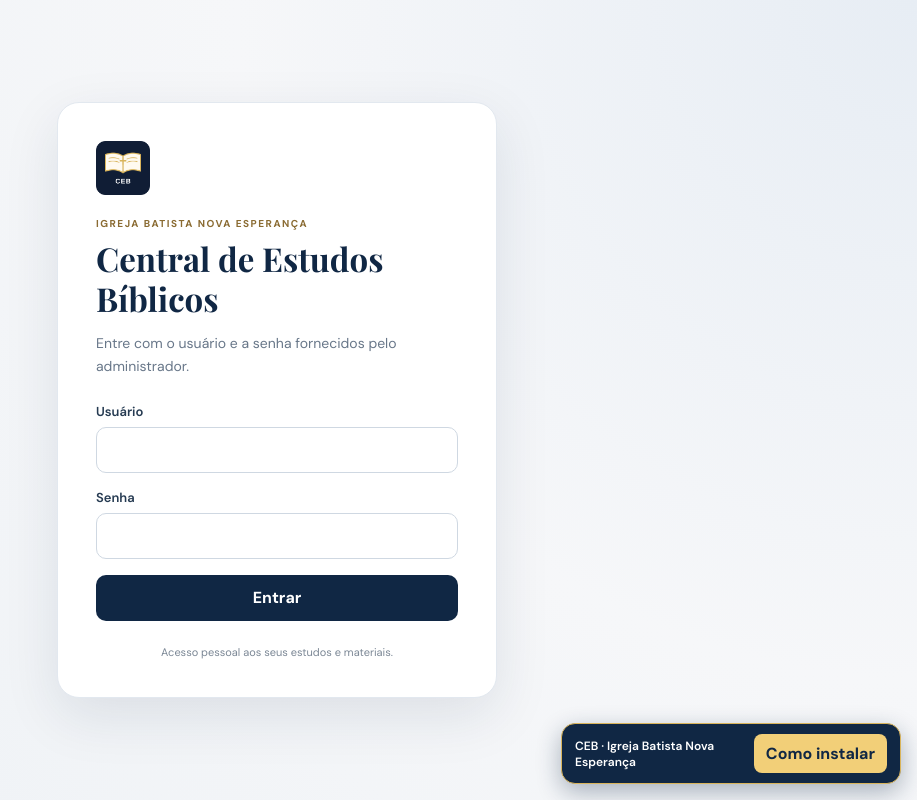
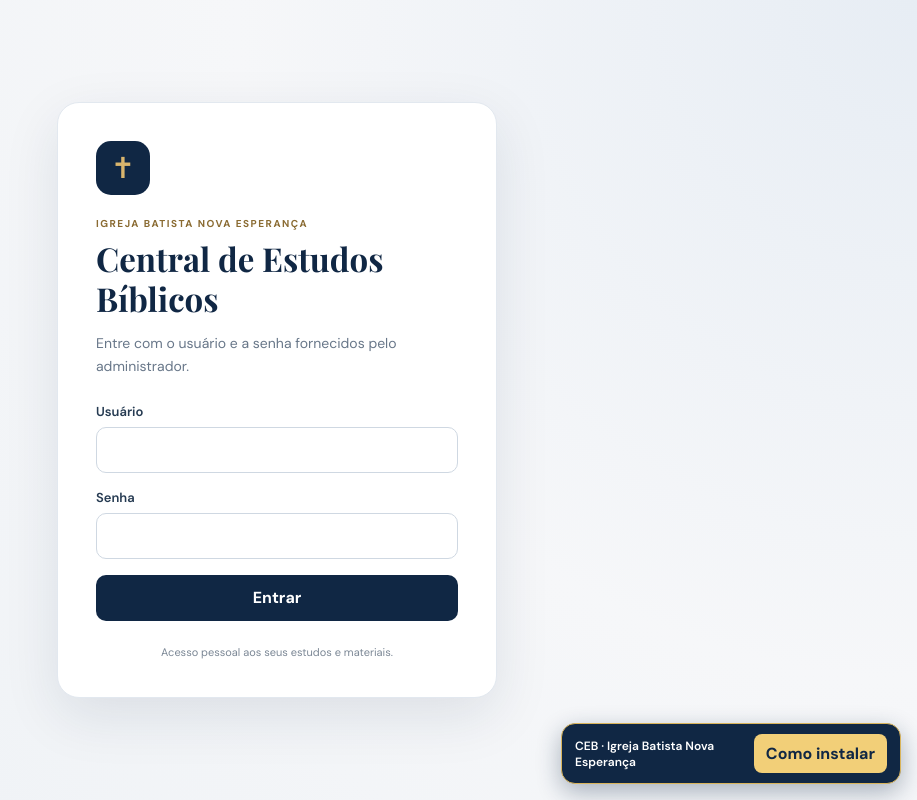
Before and after one commit to wllmslv10/central-estudos-biblicos-v2, a React (Vite) app: page / in a window 1280 px wide. Shown: the whole page, without its empty margins (363-1280 px from the left). Built offline with nearby package versions, Linux system fonts and the light colour scheme; a web font is replaced by a local one.

Commit message:
Corrigir regressao visual: restaurar interface estavel ate disponibilizar icone CEB

```diff
--- a/src/App.tsx
+++ b/src/App.tsx
@@ -419,12 +419,12 @@ Use 3 a 4 pontos/divisões, títulos claros, explicações substanciais e aplica
     <div className="app-shell">
       <header className="topbar">
         <a className="brand" href="#inicio" onClick={(event) => { event.preventDefault(); openSection('inicio') }}>
-          <span className="brand-mark" aria-hidden="true"><img src="/central-estudos-biblicos-v2/ceb-book.png" alt="CEB — Bíblia aberta" style={{ width: "100%", height: "100%", objectFit: "contain", display: "block" }} /></span><span className="brand-copy"><strong>CEB - Igreja Batista Nova Esperança</strong><small>Central de Estudos Bíblicos</small></span>
+          <span className="brand-mark" aria-hidden="true">✝</span><span className="brand-copy"><strong>CEB - Igreja Batista Nova Esperança</strong><small>Central de Estudos Bíblicos</small></span>
         </a><span className="topbar-note">Palavra · Ensino · Prática</span>
       </header>
       <main>
         {active === 'inicio' ? <>
-          <section className="hero"><div className="hero-content"><span className="eyebrow">CRESCER NO CONHECIMENTO DA PALAVRA</span><h1>Estude a Palavra.<br /><em>Compartilhe a verdade.</em></h1><p>Um espaço para preparar estudos bíblicos, desenvolver mensagens e organizar materiais para o ensino cristão.</p><button className="primary-button" onClick={() => openSection('estudos')}>Preparar um estudo <span aria-hidden="true">→</span></button></div><div className="hero-ornament" aria-hidden="true"><div className="ornament-circle"><span><img src="/central-estudos-biblicos-v2/ceb-book.png" alt="CEB — Bíblia aberta" style={{ width: "100%", height: "100%", objectFit: "contain", display: "block" }} /></span></div><div className="verse-card"><span>“</span><p>Lâmpada para os meus pés é tua palavra, e luz para o meu caminho.</p><small>SALMO 119:105 · ACF</small></div></div></section>
+          <section className="hero"><div className="hero-content"><span className="eyebrow">CRESCER NO CONHECIMENTO DA PALAVRA</span><h1>Estude a Palavra.<br /><em>Compartilhe a verdade.</em></h1><p>Um espaço para preparar estudos bíblicos, desenvolver mensagens e organizar materiais para o ensino cristão.</p><button className="primary-button" onClick={() => openSection('estudos')}>Preparar um estudo <span aria-hidden="true">→</span></button></div><div className="hero-ornament" aria-hidden="true"><div className="ornament-circle"><span>✝</span></div><div className="verse-card"><span>“</span><p>Lâmpada para os meus pés é tua palavra, e luz para o meu caminho.</p><small>SALMO 119:105 · ACF</small></div></div></section>
           <section className="content-section"><div className="section-heading"><div><span className="eyebrow">SEU ESPAÇO DE PREPARAÇÃO</span><h2>O que vamos estudar hoje?</h2></div><p>Recursos para aprender, preparar e ensinar com clareza.</p></div><div className="feature-grid">{cards.map((card) => <button className="feature-card" key={card.title} onClick={() => openSection(card.section)}><span className="card-topline"><span className="card-icon">{card.icon}</span><span className="card-tag">{card.tag}</span></span><h3>{card.title}</h3><p>{card.description}</p><span className="card-link">Abrir área <span aria-hidden="true">→</span></span></button>)}</div></section>
           <section className="quote-strip"><span className="quote-icon">✦</span><div><p>“Procura apresentar-te a Deus aprovado, como obreiro que não tem de que se envergonhar...”</p><small>2 TIMÓTEO 2:15 · ACF</small></div></section>
         </> : active === 'biblioteca' ? <section className="content-section section-view">
@@ -551,7 +551,7 @@ Use 3 a 4 pontos/divisões, títulos claros, explicações substanciais e aplica
           <div className="reading-footer">CENTRAL DE ESTUDOS BÍBLICOS · IGREJA BATISTA NOVA ESPERANÇA</div>
         </article>
       </div>}
-      <footer className="footer"><div className="footer-brand"><span className="brand-mark small"><img src="/central-estudos-biblicos-v2/ceb-book.png" alt="CEB — Bíblia aberta" style={{ width: "100%", height: "100%", objectFit: "contain", display: "block" }} /></span><strong>Central de Estudos Bíblicos</strong></div><span>Igreja Batista Nova Esperança · Palavra, ensino e prática.</span></footer>
+      <footer className="footer"><div className="footer-brand"><span className="brand-mark small">✝</span><strong>Central de Estudos Bíblicos</strong></div><span>Igreja Batista Nova Esperança · Palavra, ensino e prática.</span></footer>
       <nav className="mobile-nav" aria-label="Navegação principal">{navigation.map((item) => <button key={item.id} className={active === item.id ? 'nav-item active' : 'nav-item'} onClick={() => openSection(item.id)}><span>{item.icon}</span><small>{item.label}</small></button>)}</nav>
     </div>
   )
@@ -610,7 +610,7 @@ function App() {
   if (!user || !token) return (
     <div className="ceb-auth-page">
       <section className="ceb-auth-card">
-        <div className="ceb-auth-mark"><img src="/central-estudos-biblicos-v2/ceb-book.png" alt="CEB — Bíblia aberta" style={{ width: "100%", height: "100%", objectFit: "contain", display: "block" }} /></div>
+        <div className="ceb-auth-mark">✝</div>
         <p className="ceb-auth-eyebrow">IGREJA BATISTA NOVA ESPERANÇA</p>
         <h1>Central de Estudos Bíblicos</h1>
         <p className="ceb-auth-subtitle">Entre com o usuário e a senha fornecidos pelo administrador.</p>
@@ -628,7 +628,7 @@ function App() {
   if (user.must_change_password) return (
     <div className="ceb-auth-page">
       <section className="ceb-auth-card">
-        <div className="ceb-auth-mark"><img src="/central-estudos-biblicos-v2/ceb-book.png" alt="CEB — Bíblia aberta" style={{ width: "100%", height: "100%", objectFit: "contain", display: "block" }} /></div>
+        <div className="ceb-auth-mark">✝</div>
         <p className="ceb-auth-eyebrow">PRIMEIRO ACESSO</p>
         <h1>Crie sua senha pessoal</h1>
         <p className="ceb-auth-subtitle">Por segurança, troque a senha temporária antes de continuar. Use exatamente 6 letras minúsculas ou números.</p>
```
